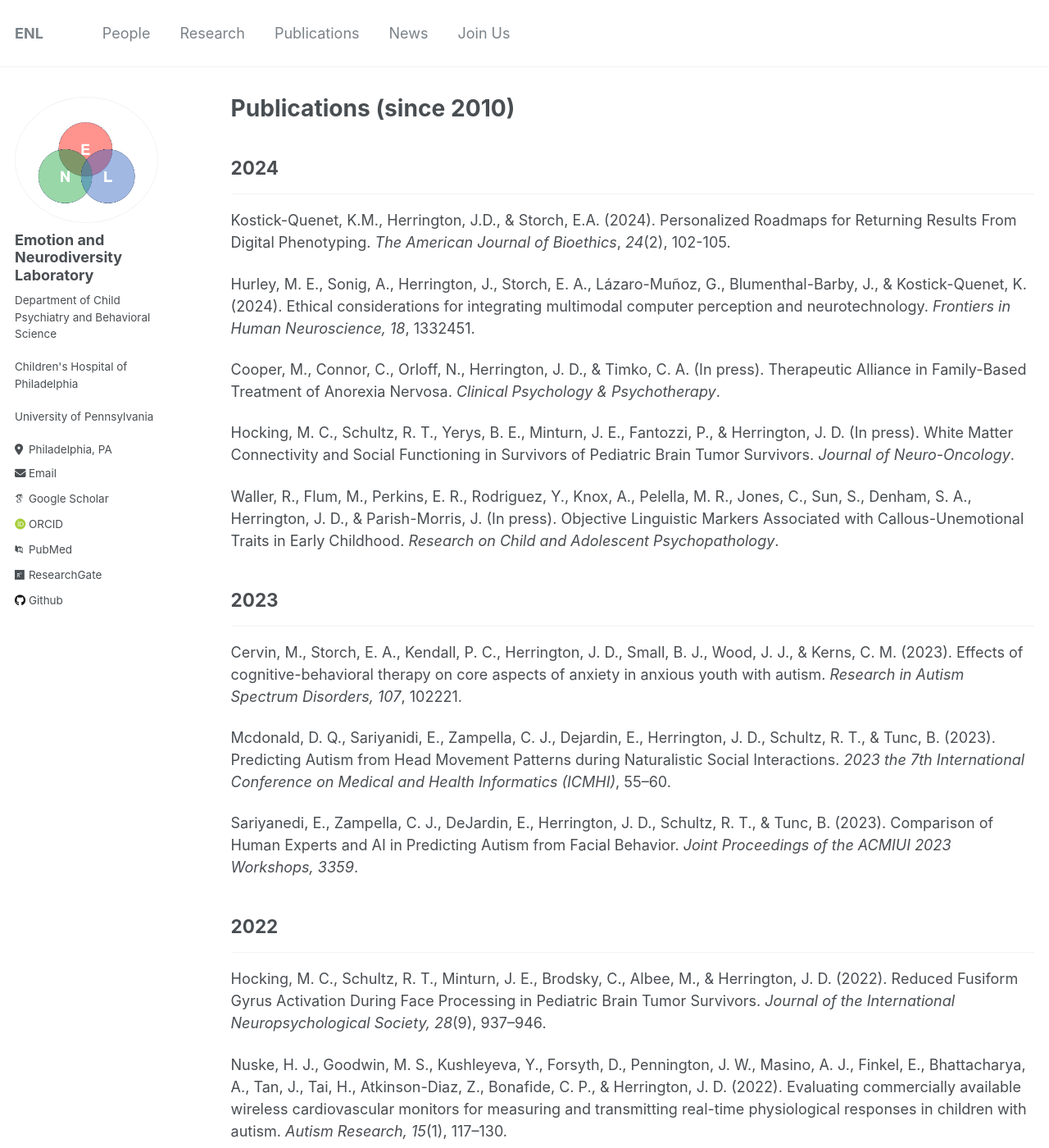
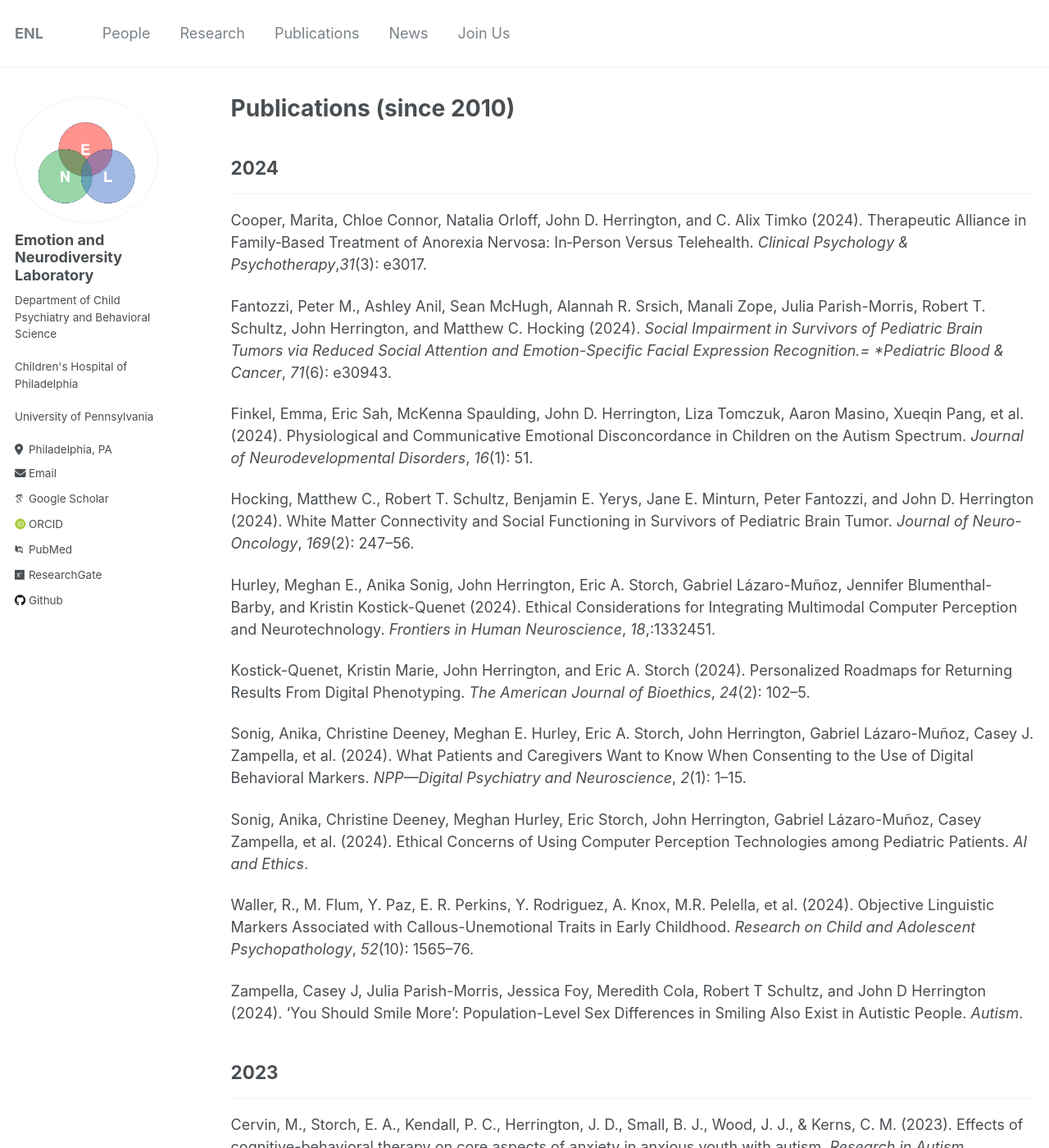
Before and after one commit to emotionneurodiversitylab/emotionneurodiversitylab.github.io, a Jekyll site: the page built from _pages/publications.md, in a window 1280 px wide and 1400 px high. Shown: the whole window at 82% size. Built offline with Jekyll 4.4.1, drawn with Linux system fonts in a browser that asks for light colours; some web fonts are replaced.

Commit message:
Update publications.md

```diff
--- a/_pages/publications.md
+++ b/_pages/publications.md
@@ -8,15 +8,25 @@ author_profile: true
 2024
 ---
 ---
-Kostick-Quenet, K.M., Herrington, J.D., & Storch, E.A. (2024). Personalized Roadmaps for Returning Results From Digital Phenotyping. *The American Journal of Bioethics*, *24*(2), 102-105.
+Cooper, Marita, Chloe Connor, Natalia Orloff, John D. Herrington, and C. Alix Timko (2024). Therapeutic Alliance in Family‐Based Treatment of Anorexia Nervosa: In‐Person Versus Telehealth. *Clinical Psychology & Psychotherapy*,*31*(3): e3017.
 
-Hurley, M. E., Sonig, A., Herrington, J., Storch, E. A., Lázaro-Muñoz, G., Blumenthal-Barby, J., & Kostick-Quenet, K. (2024). Ethical considerations for integrating multimodal computer perception and neurotechnology. *Frontiers in Human Neuroscience, 18*, 1332451.
+Fantozzi, Peter M., Ashley Anil, Sean McHugh, Alannah R. Srsich, Manali Zope, Julia Parish-Morris, Robert T. Schultz, John Herrington, and Matthew C. Hocking (2024). *Social Impairment in Survivors of Pediatric Brain Tumors via Reduced Social Attention and Emotion-Specific Facial Expression Recognition.= *Pediatric Blood & Cancer*, *71*(6): e30943.
 
-Cooper, M., Connor, C., Orloff, N., Herrington, J. D., & Timko, C. A. (In press). Therapeutic Alliance in Family-Based Treatment of Anorexia Nervosa. *Clinical Psychology & Psychotherapy*.
+Finkel, Emma, Eric Sah, McKenna Spaulding, John D. Herrington, Liza Tomczuk, Aaron Masino, Xueqin Pang, et al. (2024). Physiological and Communicative Emotional Disconcordance in Children on the Autism Spectrum. *Journal of Neurodevelopmental Disorders*, *16*(1): 51.
 
-Hocking, M. C., Schultz, R. T., Yerys, B. E., Minturn, J. E., Fantozzi, P., & Herrington, J. D. (In press). White Matter Connectivity and Social Functioning in Survivors of Pediatric Brain Tumor Survivors. *Journal of Neuro-Oncology*.
+Hocking, Matthew C., Robert T. Schultz, Benjamin E. Yerys, Jane E. Minturn, Peter Fantozzi, and John D. Herrington (2024). White Matter Connectivity and Social Functioning in Survivors of Pediatric Brain Tumor. *Journal of Neuro-Oncology*, *169*(2): 247–56.
 
-Waller, R., Flum, M., Perkins, E. R., Rodriguez, Y., Knox, A., Pelella, M. R., Jones, C., Sun, S., Denham, S. A., Herrington, J. D., & Parish-Morris, J. (In press). Objective Linguistic Markers Associated with Callous-Unemotional Traits in Early Childhood. *Research on Child and Adolescent Psychopathology*.
+Hurley, Meghan E., Anika Sonig, John Herrington, Eric A. Storch, Gabriel Lázaro-Muñoz, Jennifer Blumenthal-Barby, and Kristin Kostick-Quenet (2024). Ethical Considerations for Integrating Multimodal Computer Perception and Neurotechnology. *Frontiers in Human Neuroscience*, *18*,:1332451.
+
+Kostick-Quenet, Kristin Marie, John Herrington, and Eric A. Storch (2024). Personalized Roadmaps for Returning Results From Digital Phenotyping. *The American Journal of Bioethics*, *24*(2): 102–5.
+
+Sonig, Anika, Christine Deeney, Meghan E. Hurley, Eric A. Storch, John Herrington, Gabriel Lázaro-Muñoz, Casey J. Zampella, et al. (2024). What Patients and Caregivers Want to Know When Consenting to the Use of Digital Behavioral Markers. *NPP—Digital Psychiatry and Neuroscience*, *2*(1): 1–15.
+
+Sonig, Anika, Christine Deeney, Meghan Hurley, Eric Storch, John Herrington, Gabriel Lázaro-Muñoz, Casey Zampella, et al. (2024). Ethical Concerns of Using Computer Perception Technologies among Pediatric Patients. *AI and Ethics*.
+
+Waller, R., M. Flum, Y. Paz, E. R. Perkins, Y. Rodriguez, A. Knox, M.R. Pelella, et al. (2024). Objective Linguistic Markers Associated with Callous-Unemotional Traits in Early Childhood. *Research on Child and Adolescent Psychopathology*, *52*(10): 1565–76.
+
+Zampella, Casey J, Julia Parish-Morris, Jessica Foy, Meredith Cola, Robert T Schultz, and John D Herrington (2024). ‘You Should Smile More’: Population-Level Sex Differences in Smiling Also Exist in Autistic People. *Autism*.
 
 2023
 ---
```
